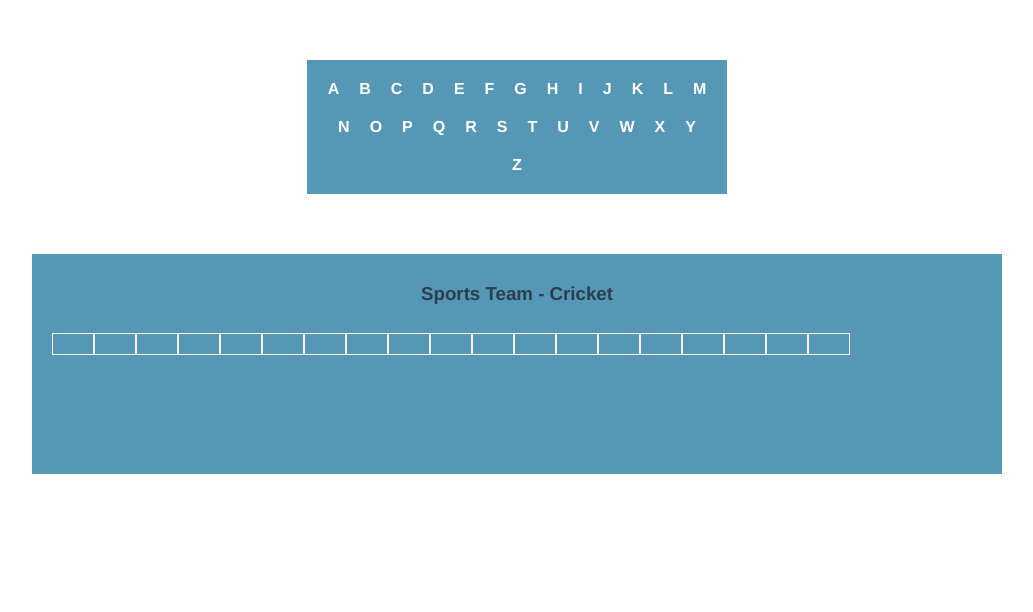
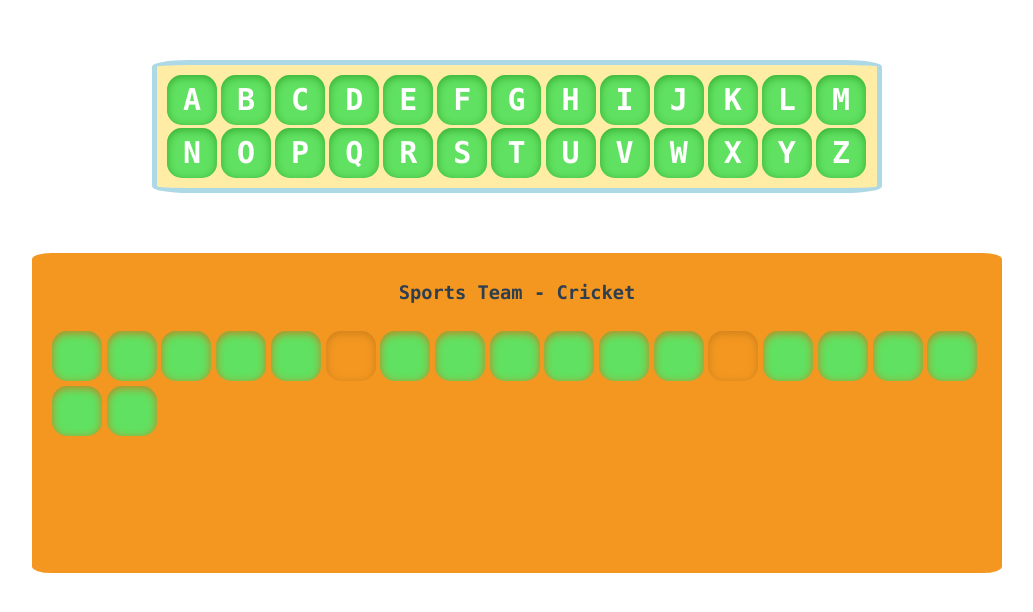
Before and after one commit to avigiri2003/hangaroo, a Vue app: page / in a window 1280 px wide. Shown: the top 612 px of the page, without its empty margins (123-1156 px from the left). Built offline with nearby package versions, Linux system fonts and the light colour scheme.

Commit message:
secondVersion

```diff
--- a/src/App.vue
+++ b/src/App.vue
@@ -1,7 +1,7 @@
 <template>
   <div id="app">
     <InputPanel :letters="letters" @selectLetter="selectLetter($event)"/>
-    <OutputPanel :currentLetter="currentLetter" :currentQuestion="currentQuestion" :currentAnswerStr="currentAnswerStr"/>
+    <OutputPanel :currentQuestion="currentQuestion" :currentAnswer="currentAnswer" :currentAnswerStr="currentAnswerStr" :selectedLetters="selectedLetters"/>
   </div>
 </template>
 
@@ -53,27 +53,35 @@ export default {
       currentAnswer: [],
       currentLetter: "",
       currentIndex: -1,
-      currentAnswerStr: ""
+      currentAnswerStr: [],
+      selectedLetters: []
     }
   },
   methods:{
     selectLetter(index){
       this.currentLetter = this.letters[index].letter;
       this.letters[index].active = false;
+      this.selectedLetters.push(this.currentLetter);
 
-//console.log(">>> a: " + this.questions[this.currentIndex].answer);
+      this.currentAnswer = this.questions[this.currentIndex].answer;
 
-        for(var i=0; i<this.questions[this.currentIndex].answer.length; i++){
+        /*for(var i=0; i<this.questions[this.currentIndex].answer.length; i++){
         if(this.currentLetter){
-//console.log(">>> b: " + this.questions[this.currentIndex].answer[i]);
           if(this.questions[this.currentIndex].answer[i].toLowerCase() === this.currentLetter.toLowerCase()){
             this.currentAnswer[i] = this.questions[this.currentIndex].answer[i];
-//console.log(">>> a: " + this.currentAnswer);
           }
           else
             this.currentAnswer[i] = (this.currentAnswer[i] === "#") ? "#" : this.currentAnswer[i];
         }
-        this.currentAnswerStr = this.currentAnswer.join('')
+        //this.currentAnswerStr = this.currentAnswer.join('')
+      }*/
+
+      for(var i=0; i<this.currentAnswer.length; i++){
+        if(this.currentAnswer[i].toLowerCase() === this.currentLetter.toLowerCase()){
+          this.currentAnswerStr[i] = this.currentAnswer[i];
+        }
+        else
+          this.currentAnswerStr[i] = (this.currentAnswerStr[i] === "#") ? "#" : this.currentAnswer[i];
       }
 
     }
@@ -81,11 +89,14 @@ export default {
   created(){
     this.currentIndex = Math.random(this.questions.length).toFixed();
     this.currentQuestion = this.questions[this.currentIndex].question;
-    for(var i=0; i<this.questions[this.currentIndex].answer.length; i++){
+    /*for(var i=0; i<this.questions[this.currentIndex].answer.length; i++){
       this.currentAnswer[i] = "#";
+    }*/
+    this.currentAnswer = this.questions[this.currentIndex].answer;
+    for(var i=0; i<this.currentAnswer.length; i++){
+      this.currentAnswerStr[i] = "#";
     }
-    this.currentAnswerStr = this.currentAnswer.join('')
-//console.log(">>> this.currentAnswer: " + this.currentAnswer);
+    //console.log(">>>>>> currentAnswerStr: " + this.currentAnswerStr);
   }
 }
 </script>
--- a/src/components/InputPanel.vue
+++ b/src/components/InputPanel.vue
@@ -1,13 +1,15 @@
 <template>
   <div id="InputPanel" class="InputPanel">
-    <nav v-for="(letter, index) in letters" :key="index" class="inputpanel-nav">
+    <nav v-for="(letter, index) in letters" :key="index"
+      class="inputpanel_nav"
+      :class="{inputpanel_nav_selected: !letter.active}">
       <a href="#" @click.prevent="$emit('selectLetter', index)" :class="{selected: !letter.active}">
         {{ letter.letter }}
       </a>
     </nav>
 
     <!--<br>
-    <nav v-for="(n, index) in 13" :key="index" class="inputpanel-nav">
+    <nav v-for="(n, index) in 13" :key="index" class="inputpanel_nav">
       <a href="#">
         {{ String.fromCharCode(index+78) }}
       </a>
@@ -24,41 +26,71 @@ export default {
     selectLetter: Function
   },
   components: {
-
-  },
-  data(){
-    return{
-
-    }
   }
 }
 </script>
 
 <style scoped>
+
+* {
+  font-family: Consolas;
+}
+
 .InputPanel{
   display:inline-block;
-  /*margin:60px auto 45px;*/
-  background-color:#5597b4;
+  background-color:#ffcb0059;
   padding-top: 10px;
   padding-bottom: 10px;
   padding-left: 10px;
   padding-right: 10px;
-  width: 400px;
+  width: 700px;
+
+  display: grid;
+  grid: 50px / auto auto auto auto auto auto auto auto auto auto auto auto auto;
+  grid-gap: 3px;
+  /* background-color: #2196F3; */
+  /* background-color: #F39721; */
+  padding: 10px;
+  /* color: lightgreen; */
+  color: white;
+  font-size: 50px;line-height: 10px;letter-spacing: 0px;font-weight: 700;
+  margin: 60px auto 45px;
+  border: 5px solid lightblue;
+  border-radius: 5%;
 }
-.inputpanel-nav{
-    display:inline-block;
-    /*margin:60px auto 45px;*/
-    background-color:#5597b4;
-    padding: 10px;
+.inputpanel_nav{
+  display:inline-block;
+  text-align: center;
+  padding: 20px 0;
+  font-size: 30px;
+  border-radius: 30%;
+  box-shadow: 0 2px 8px rgb(52, 170, 48) inset;
+  height: 10px;
+  width: 50px;
+  background-color: rgb(97, 225, 97);
+}
+.inputpanel_nav:hover{
+  /* box-shadow: 0 2px 70px rgb(52, 170, 48) inset; */
+}
+
+.inputpanel_nav_selected{
+  display:inline-block;
+  text-align: center;
+  padding: 20px 0;
+  font-size: 30px;
+  border-radius: 30%;
+  box-shadow: 0 2px 8px rgb(52, 170, 48) inset;
+  height: 10px;
+  width: 50px;
+  background-color: #fff0a0;
+  opacity: 70%;
 }
 nav a{
     display:inline-block;
     /*padding: 18px 30px;*/
     color:#fff;
     font-weight:bold;
-    font-size:16px;
     text-decoration:none;
-    line-height:1;
     text-transform: uppercase;
     background-color:transparent;
 
@@ -75,7 +107,7 @@ nav a:last-child{
     border-radius:0 2px 2px 0;
 }
 .selected{
-  color:grey;
+  /* color:grey; */
   cursor: default;
 }
 </style>
--- a/src/components/OutputPanel.vue
+++ b/src/components/OutputPanel.vue
@@ -2,16 +2,18 @@
   <div id="OutputPanel" class="OutputPanel">
     <div>
       <h3>{{currentQuestion}}</h3>
-      <!-- <p style="display: none">{{currentLetter}}</p> -->
+      <!-- <h3>{{selectedLetters}}</h3> -->
       <div class="answer-panel">
-        <span v-for="(letter, index) in currentAnswerStr"
+        <div v-for="(letter, index) in currentAnswerStr"
           :key="index"
           class="answer-span-empty"
+          :class="hideBox(letter, index)"
           >
-          <!-- {{index}}{{letter}} -->
-          <!-- <span v-html="letter" :class="{hash: letter === '#'}"/> -->
-          <p :class="{hash: letter === '#'}"> {{ letter }}</p>
-        </span>
+          <!-- <div v-html="letter" :class="{hash: letter === '#'}"/> -->
+          <!-- <p :class="{hash: letter === '#'}"> {{ letter }}</p> -->
+          <!-- <span v-html="letter" :class="hideLetters(letter)"> {{ letter | capitalize }}</span> -->
+          <span :class="hideLetters(letter)"> {{ letter | capitalize }}</span>
+        </div>
       </div>
     </div>
   </div>
@@ -22,62 +24,119 @@
 export default {
   name: 'OutputPanel',
   props: [
-    "currentLetter",
     "currentQuestion",
-    "currentAnswerStr"
+    "currentAnswerStr",
+    "currentAnswer",
+    "selectedLetters"
   ],
   components: {
-
   },
-  data(){
-    return{
+  methods: {
+    hideLetters(letter){
+      //console.log(this.selectedLetters.includes(letter))
+      if(!this.selectedLetters.map(x => x.toLowerCase()).includes(letter.toLowerCase()))
+        return "hash";
+      else
+        return "display-letter"
+    },
+    hideBox(letter, index){
+      //console.log(index)
+      //console.log(this.selectedLetters.includes(letter))
+      if(this.currentAnswer[index] === " "){
+        return "hideBox";
+      }
     }
   },
-  methods:{
+  filters:{
+    capitalize(val){
+      return val.toUpperCase();
+    }
   }
-//   computed: {
-//     answerArray(){
-//       let answerArray_1 = [...this.currentAnswer];
-// console.log(">>> currentAnswer: " + this.currentAnswer);
-//       return answerArray_1;
-//     }
-//   }
 }
 </script>
 
 <style scoped>
+
+* {
+  font-family: Consolas;
+}
 .OutputPanel{
   /*display:inline-block;*/
   margin:60px auto 45px;
-  background-color:#5597b4;
+  /* background-color:#5597b4; */
+  background-color: #F39721;
   padding-top: 10px;
   padding-bottom: 10px;
   padding-left: 10px;
   padding-right: 10px;
   width: 950px;
-  height: 200px;
+  height: 300px;
+  border-radius: 2%;
 }
 .answer-panel{
-  padding-top: 10px;
+  /* padding-top: 10px;
   padding-bottom: 10px;
   padding-left: 10px;
   padding-right: 10px;
   width: 900px;
-  height: 200px;
+  height: 200px; */
+
+  /* display: flex; */
+  display: grid;
+  grid: 55px / auto auto auto auto auto auto auto auto auto auto auto auto auto auto auto auto auto ;
+  grid-gap: 0px;
+  /* background-color: #2196F3; */
+  /* background-color: #F39721; */
+  padding: 10px;
+  /* color: lightgreen; */
+  color: white;
+  font-size: 50px;line-height: 10px;letter-spacing: 0px;font-weight: 700;
 }
 .answer-span-empty{
-  display: table-cell;
+  /* display: table-cell;
   border: 1px solid linen;
+  border-radius: 30%;
   width: 20px;
   padding-left: 10px;
   padding-right: 10px;
   padding-top: 10px;
   padding-bottom: 10px;
+  margin: 5px; */
+
+  /* background-color: #f1f1f1;
+  width: 100px;
+  margin: 10px;
+  text-align: center;
+  line-height: 0px;
+  font-size: 20px; */
+
+  /* background-color: rgba(255, 255, 255, 0.8); */
+  /* background-color: #f1f1f1; */
+  text-align: center;
+  padding: 20px 0;
+  font-size: 30px;
+  border-radius: 30%;
+  box-shadow: 0 2px 8px rgb(202, 126, 26) inset;
+  height: 10px;
+  width: 50px;
+  background-color: rgb(97, 225, 97);
 }
 .space{
   padding: 2px !important;
 }
 .hash{
-  display: none;
+  /* color: #f1f1f1; */
+  /* color: #f1f1f1; */
+  color: #F39721;
+  opacity: 0%;
+}
+.display-letter{
+  display: block;
+}
+.hideBox{
+  /* background-color: #2196F3; */
+  box-shadow: 0 2px 8px rgb(202, 126, 26) inset;
+  background-color: #F39721;
+  /* box-shadow: none; */
 }
 </style>
```
